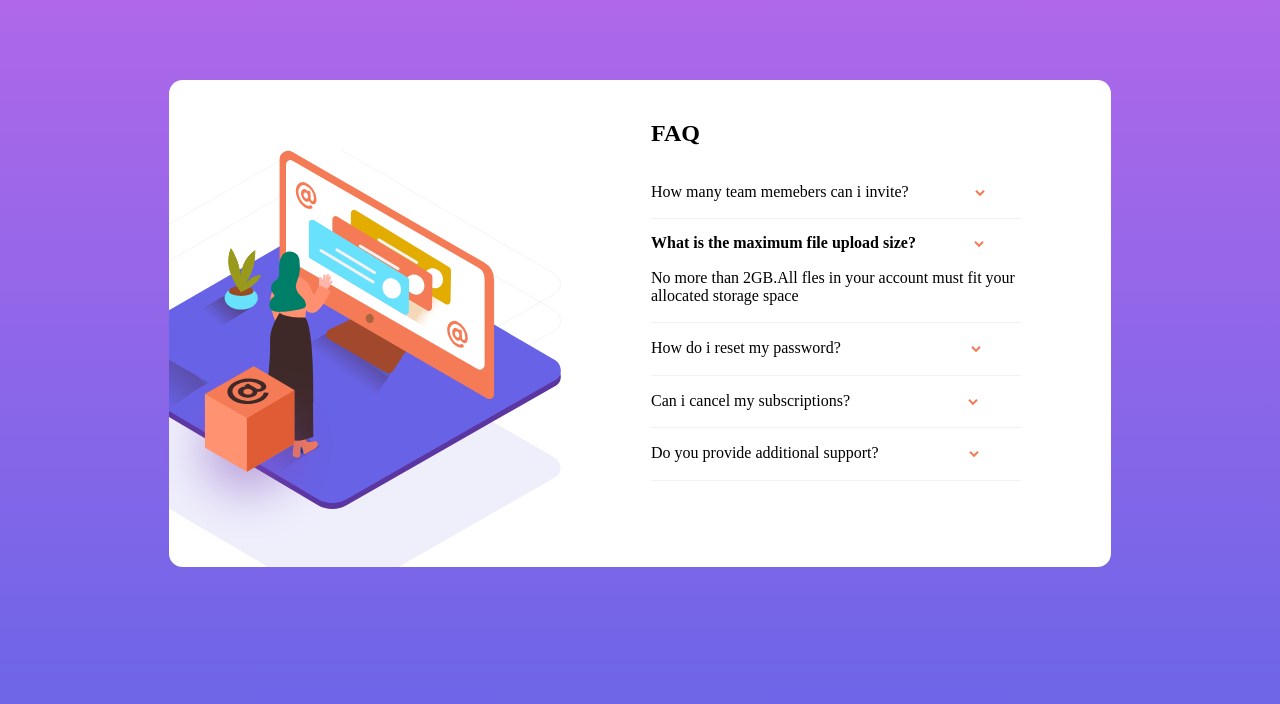
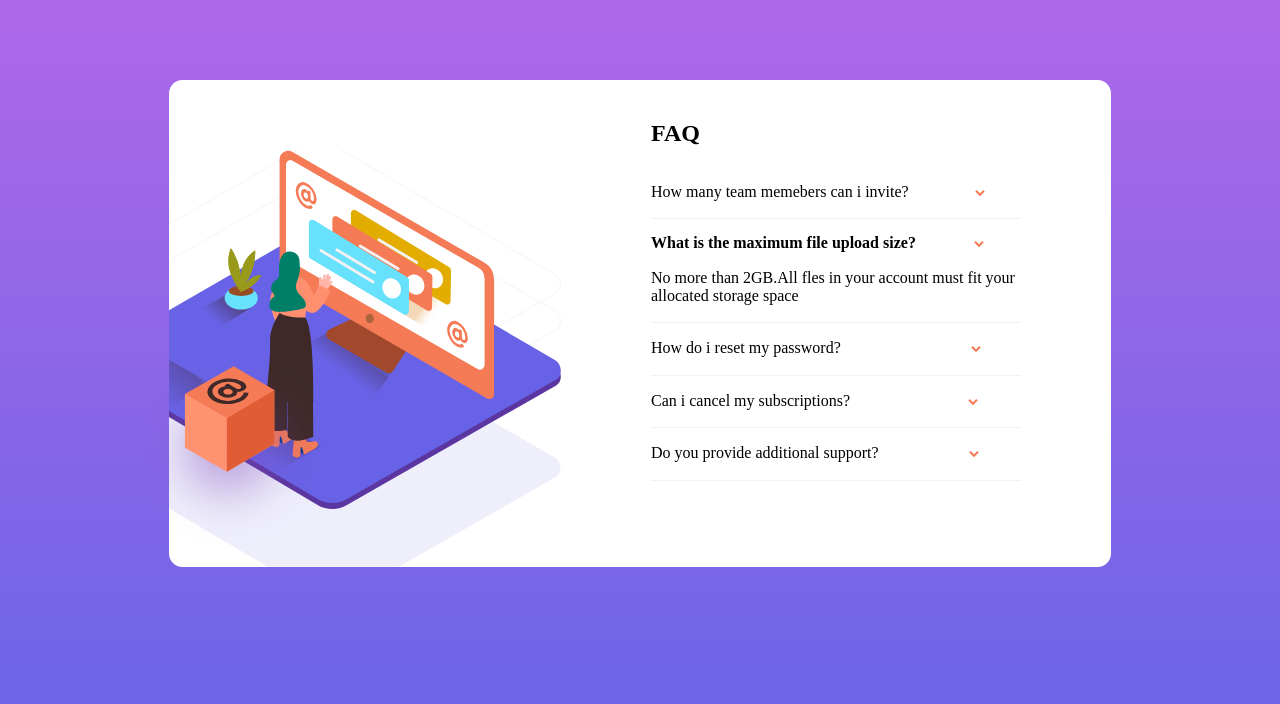
Before and after one commit to muchokiesther/faq_assignment, a plain HTML site: page index.html in a window 1280 px wide. Drawn offline with Linux system fonts and the light colour scheme.

Commit message:
Faq card

```diff
--- a/style.css
+++ b/style.css
@@ -60,7 +60,7 @@ padding-bottom: 70px;
     position:absolute;
     top:45.5%;
     left: -0.7em;
-    margin-left: 165.5px;
+    margin-left: 145.5px;
 
 }
 
```
